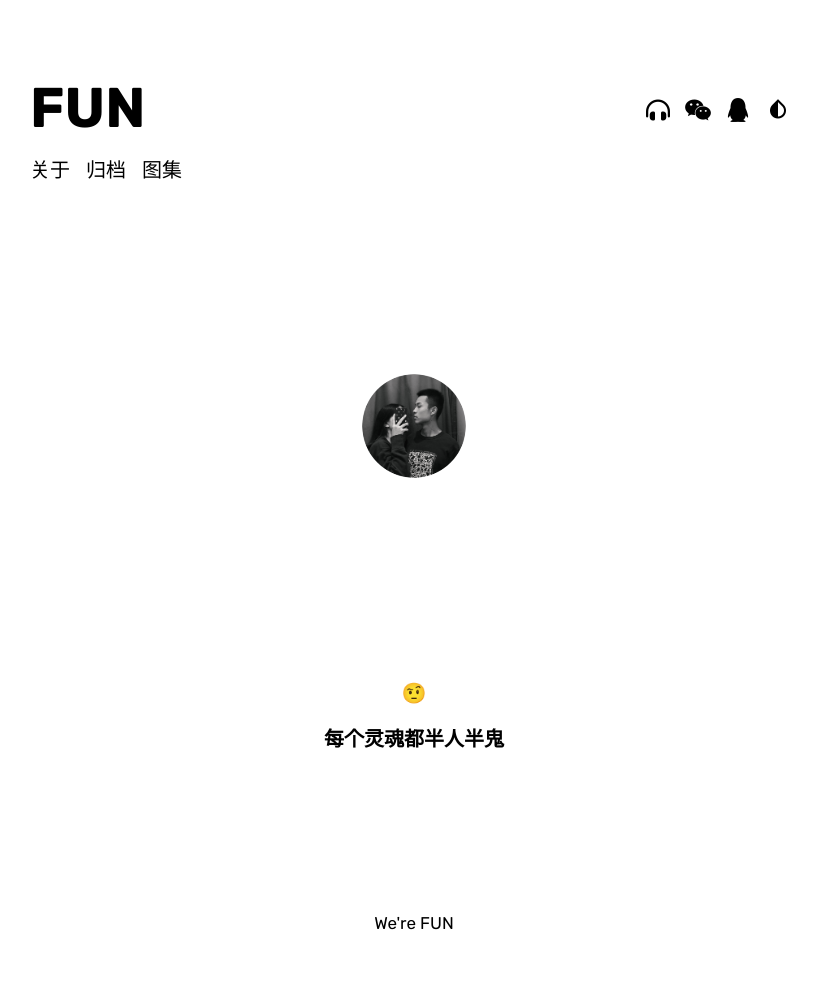
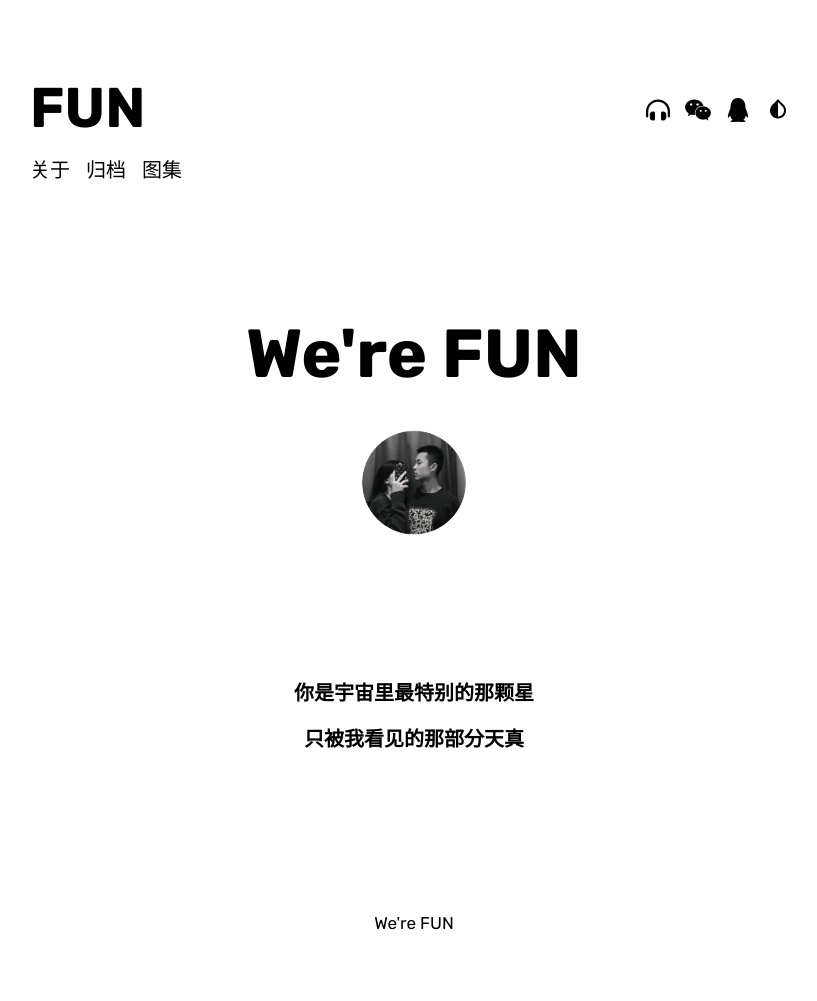
Before and after one commit to FUNzmr/Remember, a Jekyll site: the page built from about.md, in a window 1280 px wide. Shown: the whole page, without its empty margins (226-1043 px from the left). Built offline with Jekyll 4.4.1, drawn with Linux system fonts in a browser that asks for light colours; nearby versions of some CDN libraries; some web fonts are replaced; comment, search, counter and statistics services are not loaded; a style sheet for code colours, icons or effects is not loaded.

Commit message:
Update about.md

```diff
--- a/about.md
+++ b/about.md
@@ -1,6 +1,6 @@
 ---
 layout: page
-title:
+title: We're FUN
 permalink: /about/
 published: true
 
@@ -20,8 +20,8 @@ published: true
 
 {% include page/title.html title=page.title subtitle=page_subtitle %}
 
-### <center>🤨</center>
+### <center>你是宇宙里最特别的那颗星</center>
 
-### <center>每个灵魂都半人半鬼</center>
+### <center>只被我看见的那部分天真</center>
 
 </div>
```
